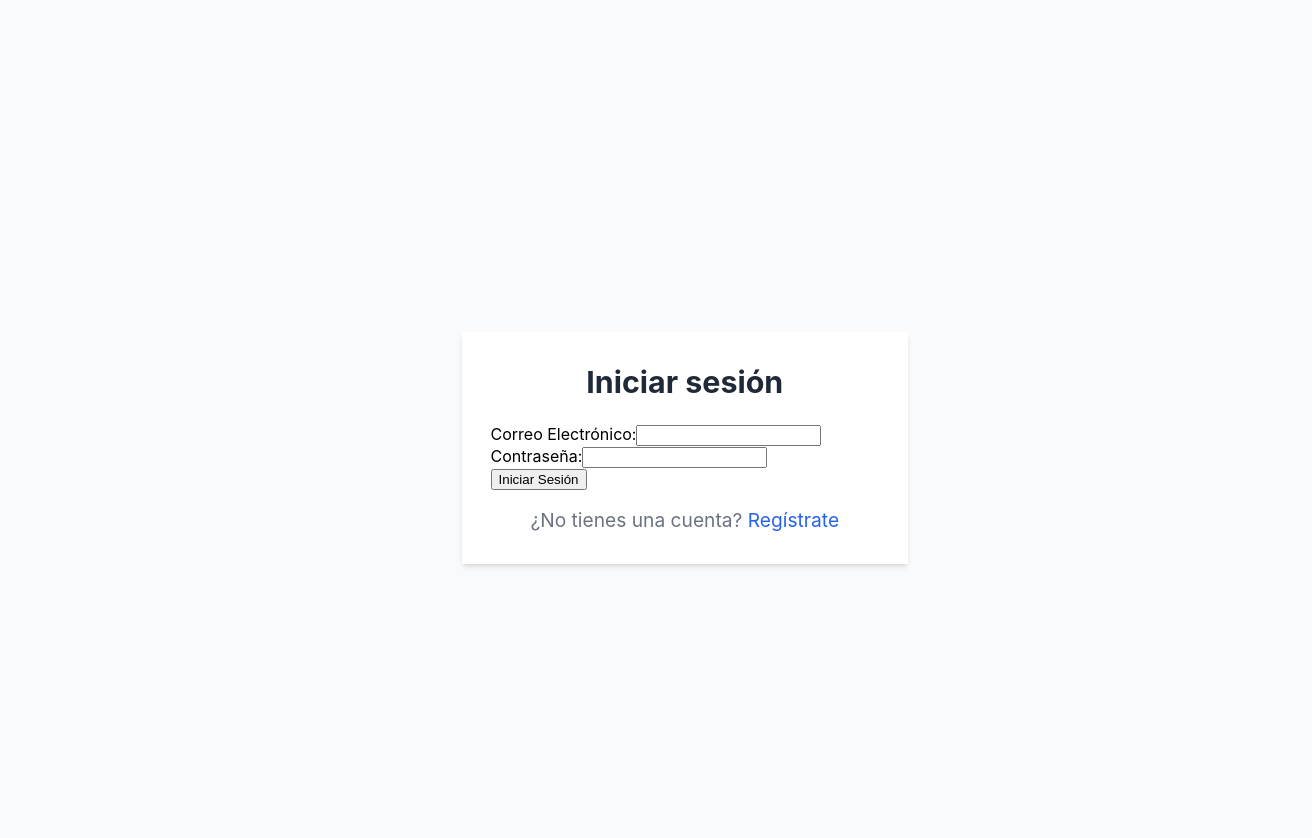
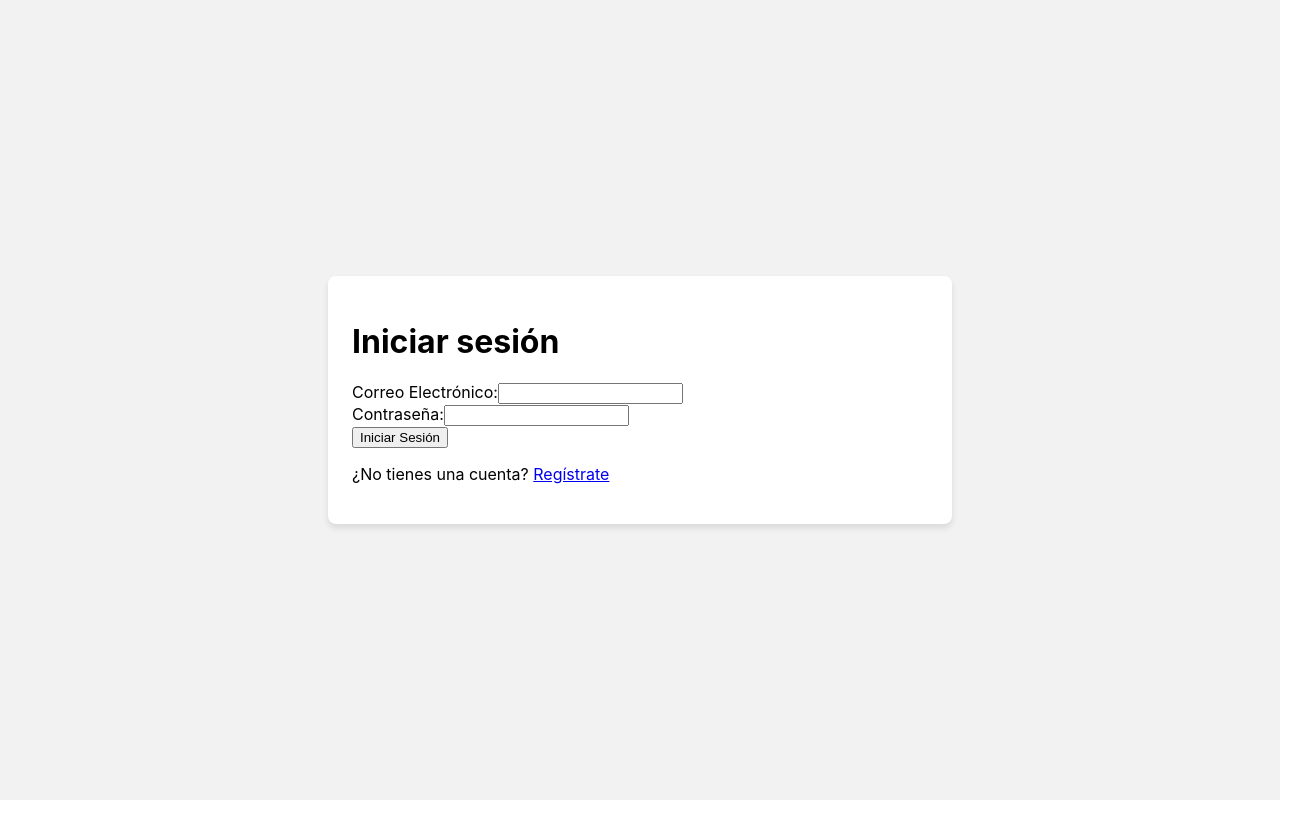
Before and after one commit to V1ct0r5/proyecto_web_TFG, a React (Create React App) app in the folder frontend/reactapp/: page / in a window 1280 px wide. Shown: the top 838 px of the page, 1312 px wide, since content can reach past the window. After the commit the page ends 800 px from the top, so only its background shows below. Built offline with nearby package versions, Linux system fonts and the light colour scheme.

Commit message:
Separación de estilos del componente de usuario y añadido estilo de Header y Main-Content

```diff
--- a/frontend/reactapp/src/pages/AuthLayout.module.css
+++ b/frontend/reactapp/src/pages/AuthLayout.module.css
@@ -1,73 +1,49 @@
-/* Estilos para el fondo de la página de autenticación */
 .authPage {
-    display: flex;
     min-height: 100vh;
     min-width: 100vw;
+    --tw-bg-opacity: 1;
+    background-color: #f2f2f2;
+    display: grid;
+    grid-template-rows: auto 1fr;
+    grid-template-areas:
+        "header"
+        "main-content";
+    padding: 2rem 1rem;
+    box-sizing: border-box;
+}
+
+.pageHeader {
+    grid-area: header;
+    width: 100%;
+    display: flex;
+    justify-content: flex-end;
     align-items: center;
+    padding: 0;
+    margin-bottom: 0.5rem;
+    box-sizing: border-box;
+}
+
+.userInfo {
+    margin-right: 1rem;
+    font-size: 1rem;
+    color: #333;
+    font-weight: 500;
+}
+
+.mainContentArea {
+    grid-area: main-content;
+    display: flex;
     justify-content: center;
-    --tw-bg-opacity: 1;
-    background-color: rgb(249 250 251 / var(--tw-bg-opacity));
-    padding: 3rem 1rem;
-    margin: 0 auto;
+    align-items: center;
+    padding: 0 1rem;
+    box-sizing: border-box;
+}
 
-}
-/* Estilos para el contenedor blanco del formulario */
-.formContainer { /* Usamos 'formContainer' */
-    margin-left: auto;
-    margin-right: auto;
+.formContainer {
+    background-color: #FFFFFF;
+    box-shadow: 0 4px 6px rgba(0, 0, 0, 0.1);
+    border-radius: 0.5rem;
+    padding: 1.5rem;
     width: 100%;
     max-width: 36rem;
-    margin: 0 auto;
-    border-radius: var(--radius);
-    --tw-bg-opacity: 1;
-    background-color: rgb(255 255 255 / var(--tw-bg-opacity));
-    padding: 2rem 1.8rem;
-    --tw-shadow: 0 4px 6px -1px rgb(0 0 0 / .1), 0 2px 4px -2px rgb(0 0 0 / .1);
-    --tw-shadow-colored: 0 4px 6px -1px var(--tw-shadow-color), 0 2px 4px -2px var(--tw-shadow-color);
-    box-shadow: var(--tw-ring-offset-shadow, 0 0 #0000), var(--tw-ring-shadow, 0 0 #0000), var(--tw-shadow);
 }
-
-/* Estilos para el título del formulario */
-.formTitle { /* Usamos 'formTitle' */
-    font-size: 1.9rem;
-    font-weight: 700; /* Negrita */
-    margin-bottom: 1.5rem;
-    margin-top: 0;
-    text-align: center;
-    color: #1f2937; /* Color de texto oscuro */
-}
-
-/* Estilos para el error general del formulario (si no usas Toast aún) */
-.formErrorGeneral { /* Usamos 'formErrorGeneral' para diferenciar del inline */
-    color: #ef4444; /* Rojo */
-    font-size: 0.875rem; /* Tamaño de fuente */
-    margin-top: 0.25rem;
-    margin-bottom: 1rem; /* Espacio debajo del error */
-    text-align: center; /* Centrar el mensaje de error general */
-}
-
-/* Estilos para el pie de formulario (enlace de registro) */
-.formFooter { /* Usamos 'formFooter' */
-    margin-top: 1.1rem; /* Espacio arriba del pie */
-    text-align: center;
-    font-size: 1.2rem;
-    color: #6b7280; /* Gris */
-    margin-bottom: 0;
-}
-
-/* Estilos para el enlace dentro del pie de formulario */
-.formLink { /* Usamos 'formLink' */
-    color: #2563eb; /* Azul */
-    text-decoration: none;
-}
-
-.formLink:hover {
-    text-decoration: underline;
-}
-
-/* Opcional: Estilos para checkbox si lo necesitas (del código que proporcionaste, pero no lo incluimos ahora) */
-/*
-.checkboxContainer { ... }
-.checkbox { ... }
-.checkboxLabel { ... }
-*/
```
